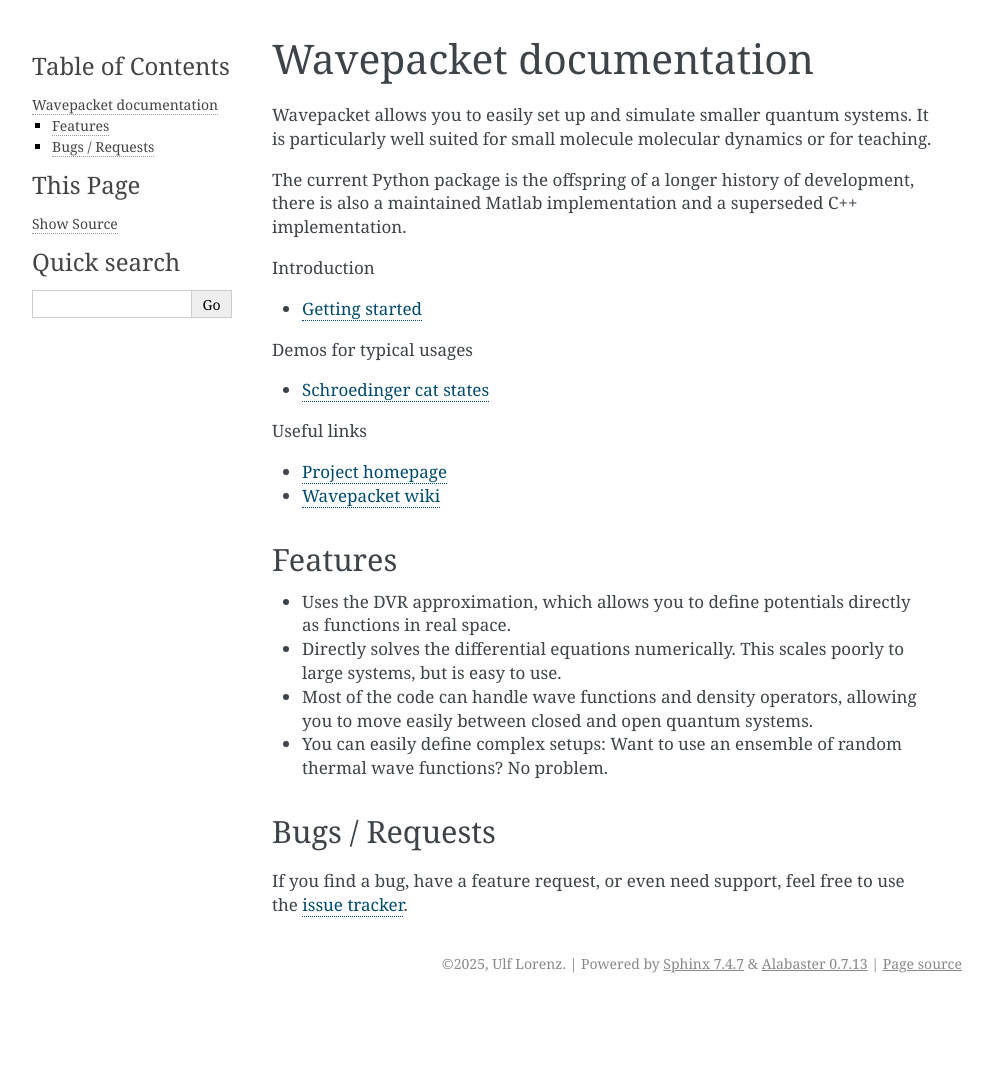
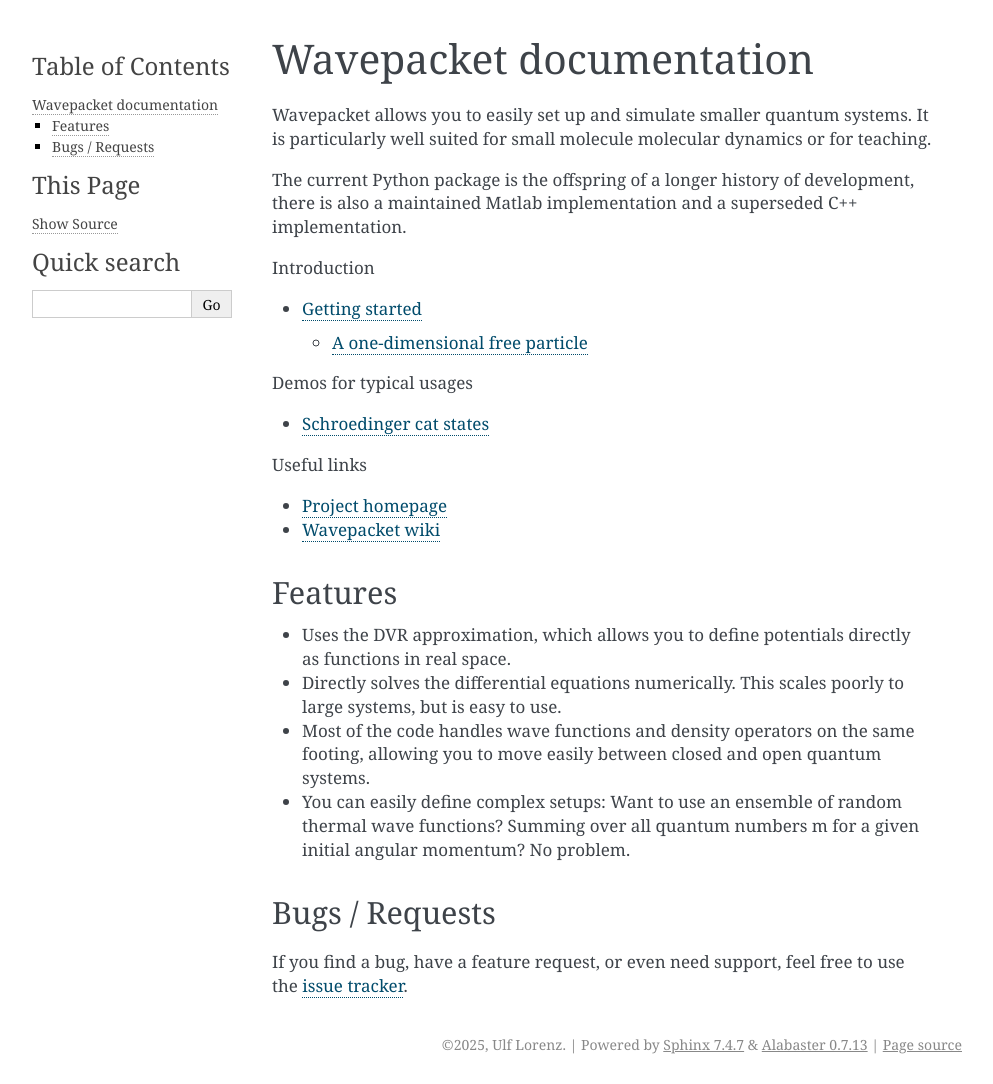
Before and after one commit to ulflor/wavepacket, a Sphinx documentation site: the page built from doc/index.rst, in a window 1280 px wide. Shown: the whole page, without its empty margins (148-1141 px from the left). Built offline with Sphinx 7.4.7, drawn with Linux system fonts in a browser that asks for light colours; pages that are not in the unit, such as notebooks, are missing from menus; before the commit the page ends 1003 px from its top, so only the background shows below that.

Commit message:
#8 Fixed some missing functionality and warnings

```diff
--- a/doc/index.rst
+++ b/doc/index.rst
@@ -40,10 +40,12 @@ Features
   potentials directly as functions in real space.
 - Directly solves the differential equations numerically.
   This scales poorly to large systems, but is easy to use.
-- Most of the code can handle wave functions and density operators,
-  allowing you to move easily between closed and open quantum systems.
+- Most of the code handles wave functions and density operators
+  on the same footing, allowing you to move easily between closed
+  and open quantum systems.
 - You can easily define complex setups: Want to use an ensemble of
-  random thermal wave functions? No problem.
+  random thermal wave functions? Summing over all quantum numbers m
+  for a given initial angular momentum? No problem.
 
 
 Bugs / Requests
--- a/src/wavepacket/__init__.py
+++ b/src/wavepacket/__init__.py
@@ -10,7 +10,6 @@ from . import grid
 from . import operator
 from . import solver
 from . import typing
-from . import utils
 
 
 from .exceptions import (BadFunctionCall, BadGridError, BadStateError, ExecutionError,
@@ -22,4 +21,4 @@ from .logging import log
 __all__ = ['__version__', 'log', 'BadFunctionCall', 'BadGridError', 'BadStateError',
            'ExecutionError', 'InvalidValueError',
            'Gaussian', 'PlaneWave',
-           'builder', 'expression', 'grid', 'operator', 'solver', 'typing', 'utils']
+           'builder', 'expression', 'grid', 'operator', 'solver', 'testing', 'typing']
```
Also changed, not shown: other parts of doc/index.rst (+1 -1 lines), doc/demos/schroedinger_cat.md (+1 -1 lines), doc/getting-started.rst (+39 -4 lines).
